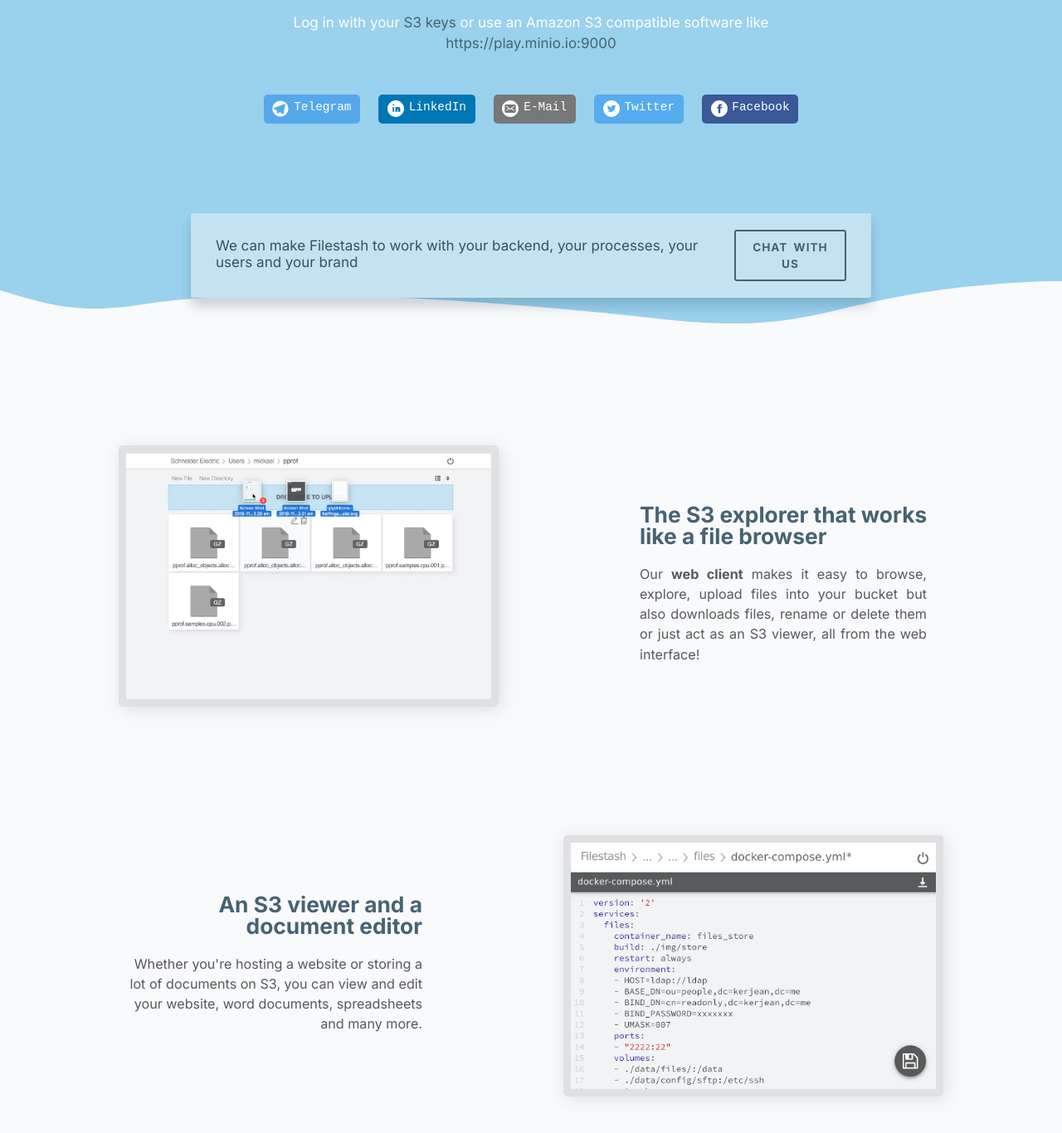
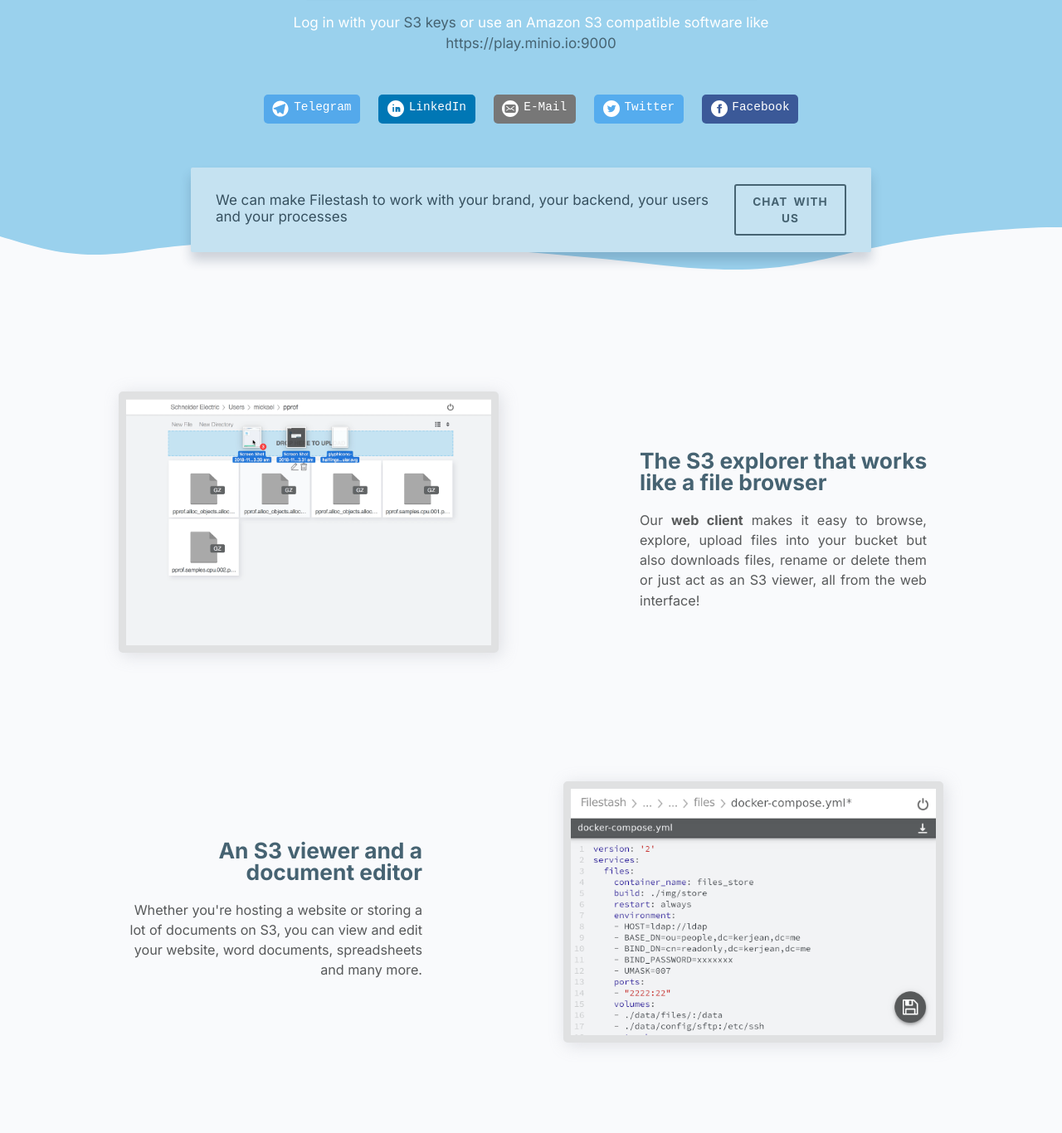
Before and after one commit to mickael-kerjean/filestash-website, a Jekyll site: the page built from _posts/2019-11-21-s3-browser.html, in a window 1280 px wide, cut to the strip 480-1888 px from the top of the page. Shown: the top 1366 px of the strip at 83% size. Built offline with Jekyll 4.4.1, drawn with Linux system fonts in a browser that asks for light colours.

Commit message:
content (update): call to action

```diff
--- a/_posts/2019-11-21-s3-browser.html
+++ b/_posts/2019-11-21-s3-browser.html
@@ -95,7 +95,7 @@
   <div class="container">
     <div id="oem">
       <span>
-        We can make Filestash to work with your backend, your processes, your users and your brand
+        We can make Filestash to work with your brand, your backend, your users and your processes
       </span>
       <a href="/pricing/?modal=enterprise" class="btn">Chat with us</a>
     </div>
--- a/_posts/2019-11-26-ftp-web-client.html
+++ b/_posts/2019-11-26-ftp-web-client.html
@@ -63,7 +63,7 @@
   <div class="container">
     <div id="oem">
       <span>
-        We can make Filestash to work with your backend, your processes, your users and your brand
+        We can make Filestash to work with your brand, your backend, your users and your processes
       </span>
       <a href="/pricing/?modal=enterprise" class="btn">Chat with us</a>
     </div>
--- a/css/landing-page.css
+++ b/css/landing-page.css
@@ -93,12 +93,12 @@
     display: flex;
     justify-content: space-between;
     color: var(--emphasis);
-    margin-top: 20px;
+    margin-top: -45px;
     background: var(--emphasis-primary);
     box-shadow: 0px 10px 14px 0px rgb(23 43 77 / 20%);
     padding: 20px 30px;
     position: relative;
-    top: 70px;
+    top: 80px;
     border-radius: 2px;
     text-align: left;
 }
```
Also changed, not shown: _posts/2020-04-30-sftp-browser.md (+1 -1 lines).
